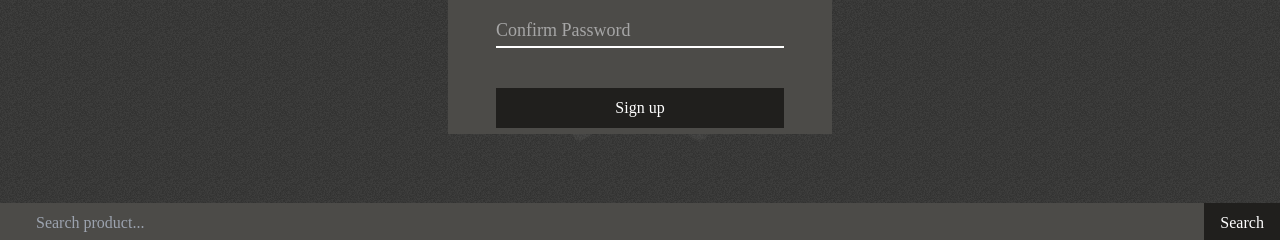
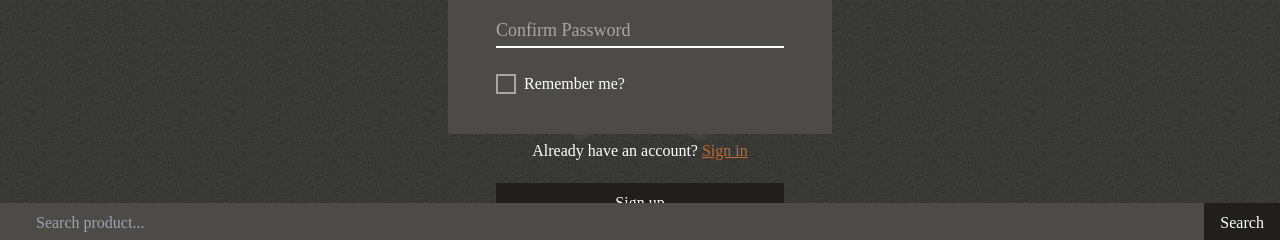
Before and after one commit to machadinhos/invernspirit-fe-remake, a SvelteKit app: page /sign-up in a window 1280 px wide. Shown: the part 557-797 px from the top of the page. Built offline with nearby package versions, Linux system fonts and the light colour scheme; some icons are missing; a web font is replaced by a local one.

Commit message:
add CheckBox

```diff
--- a/src/lib/components/layout/header/left-section/Newsletter.svelte
+++ b/src/lib/components/layout/header/left-section/Newsletter.svelte
@@ -7,7 +7,7 @@
   import HeaderIcon from "$lib/components/layout/header/HeaderIcon.svelte";
   import DropdownMenu from "$lib/components/ui/dropdown-menu/DropdownMenu.svelte";
   import DropdownMenuItem from "$lib/components/ui/dropdown-menu/DropdownMenuItem.svelte";
-  import TextInput from "$lib/components/ui/input/TextInput.svelte";
+  import TextInput from "$lib/components/ui/text-input/TextInput.svelte";
 
   let isOpen = $state(false);
   let dropdownTriggerElement: HTMLButtonElement | undefined = $state();
--- /dev/null
+++ b/src/lib/components/ui/CheckBox.svelte
@@ -0,0 +1,38 @@
+<script lang="ts">
+  import { scale } from "svelte/transition";
+
+  interface Props {
+    checked: boolean;
+    label: string;
+  }
+
+  let { checked = $bindable(), label }: Props = $props();
+</script>
+
+<label class="inline-flex cursor-pointer items-center gap-2">
+  <input type="checkbox" bind:checked class="absolute hidden cursor-pointer" />
+  <div
+    class="flex h-5 w-5 items-center justify-center border-2 border-text-secondary"
+  >
+    <div class="h-full w-full">
+      {#if checked}
+        <svg
+          transition:scale
+          viewBox="0 0 24 24"
+          class:checked
+          class="bg-primary text-white"
+        >
+          <path
+            d="M4 12l5 5L20 7"
+            fill="none"
+            stroke="currentColor"
+            stroke-width="3"
+            stroke-linecap="round"
+            stroke-linejoin="round"
+          />
+        </svg>
+      {/if}
+    </div>
+  </div>
+  <span class="select-none">{label}</span>
+</label>
--- a/src/lib/components/ui/input/BaseInput.svelte
+++ b/src/lib/components/ui/text-input/BaseTextInput.svelte
@@ -43,7 +43,7 @@
     {/if}
     {#if label}
       <label
-        class="pointer-events-none absolute left-0 select-none text-lg text-[#a6a6a6] transition-all peer-focus:-top-3.5 peer-focus:text-sm {value
+        class="pointer-events-none absolute left-0 select-none text-lg text-text-secondary transition-all peer-focus:-top-3.5 peer-focus:text-sm {value
           ? '-top-3.5 text-sm'
           : 'top-2 text-base'}"
       >
--- a/src/lib/components/ui/input/PasswordTextInput.svelte
+++ b/src/lib/components/ui/text-input/PasswordTextInput.svelte
@@ -2,7 +2,7 @@
   import type { Snippet } from "svelte";
   import { FaEye, FaEyeSlash } from "svelte-icons-pack/fa";
   import { Icon } from "svelte-icons-pack";
-  import BaseInput from "$lib/components/ui/input/BaseInput.svelte";
+  import BaseInput from "$lib/components/ui/text-input/BaseTextInput.svelte";
 
   interface Props {
     value: string;
--- a/src/lib/components/ui/input/TextInput.svelte
+++ b/src/lib/components/ui/text-input/TextInput.svelte
@@ -1,7 +1,7 @@
 <script lang="ts">
   import type { Snippet } from "svelte";
-  import BaseInput from "$lib/components/ui/input/BaseInput.svelte";
-  import PasswordTextInput from "$lib/components/ui/input/PasswordTextInput.svelte";
+  import BaseTextInput from "$lib/components/ui/text-input/BaseTextInput.svelte";
+  import PasswordTextInput from "$lib/components/ui/text-input/PasswordTextInput.svelte";
 
   interface Props {
     value: string;
@@ -39,7 +39,7 @@
     {onblur}
   />
 {:else}
-  <BaseInput
+  <BaseTextInput
     {trailingIcon}
     {type}
     bind:value
--- a/src/routes/(auth)/sign-up/+page.svelte
+++ b/src/routes/(auth)/sign-up/+page.svelte
@@ -1,5 +1,5 @@
 <script lang="ts">
-  import TextInput from "$lib/components/ui/input/TextInput.svelte";
+  import TextInput from "$lib/components/ui/text-input/TextInput.svelte";
   import {
     containsXSSPatterns,
     validateEmail,
@@ -7,6 +7,7 @@
   } from "$lib/utils/input-validation";
   import PasswordRequiredChecksSection from "./PasswordRequiredChecksSection.svelte";
   import Button from "$lib/components/ui/Button.svelte";
+  import CheckBox from "$lib/components/ui/CheckBox.svelte";
 
   interface FormFields {
     [key: string]: {
@@ -50,6 +51,8 @@
         value === formFields.password.value && !containsXSSPatterns(value)
     }
   });
+
+  let rememberMeInput = $state(false);
 
   function generateOnblurCallback(field: string) {
     return () => {
@@ -114,5 +117,15 @@
     </div>
   {/each}
 
-  <Button className="w-full mt-4" type="submit">Sign up</Button>
+  <CheckBox bind:checked={rememberMeInput} label="Remember me?" />
+
+  <div class="mt-10 flex items-center justify-center">
+    <p>
+      Already have an account? <a class="text-primary underline" href="/sign-in"
+        >Sign in</a
+      >
+    </p>
+  </div>
+
+  <Button className="w-full mt-5" type="submit">Sign up</Button>
 </form>
--- a/tailwind.config.ts
+++ b/tailwind.config.ts
@@ -10,7 +10,8 @@ export default {
         secondary: "#201f1d",
         background: "#4C4B48",
         error: "#B71C1CFF",
-        success: "#00fa3c"
+        success: "#00fa3c",
+        ["text-secondary"]: "#a6a6a6"
       }
     }
   },
```
